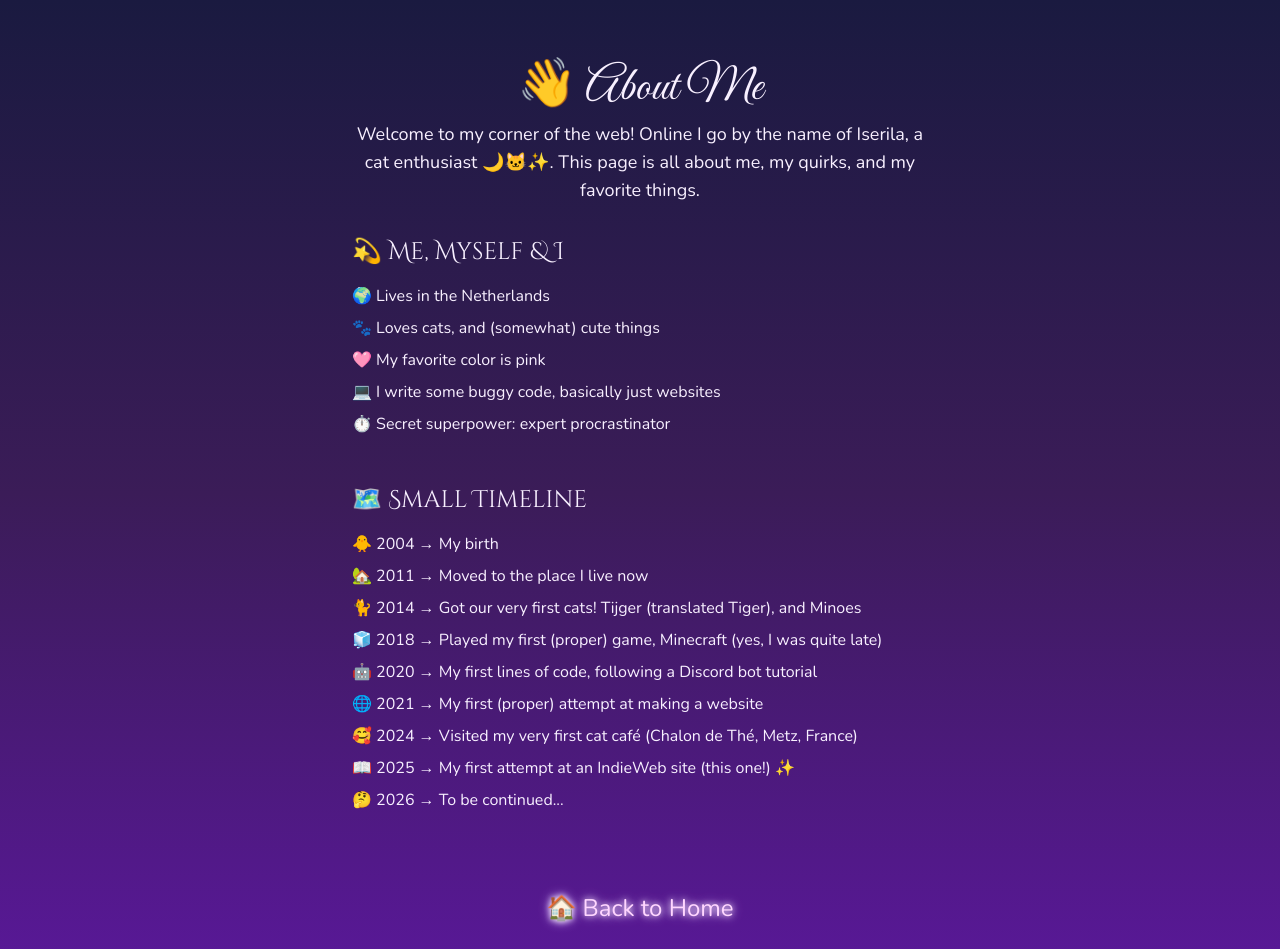
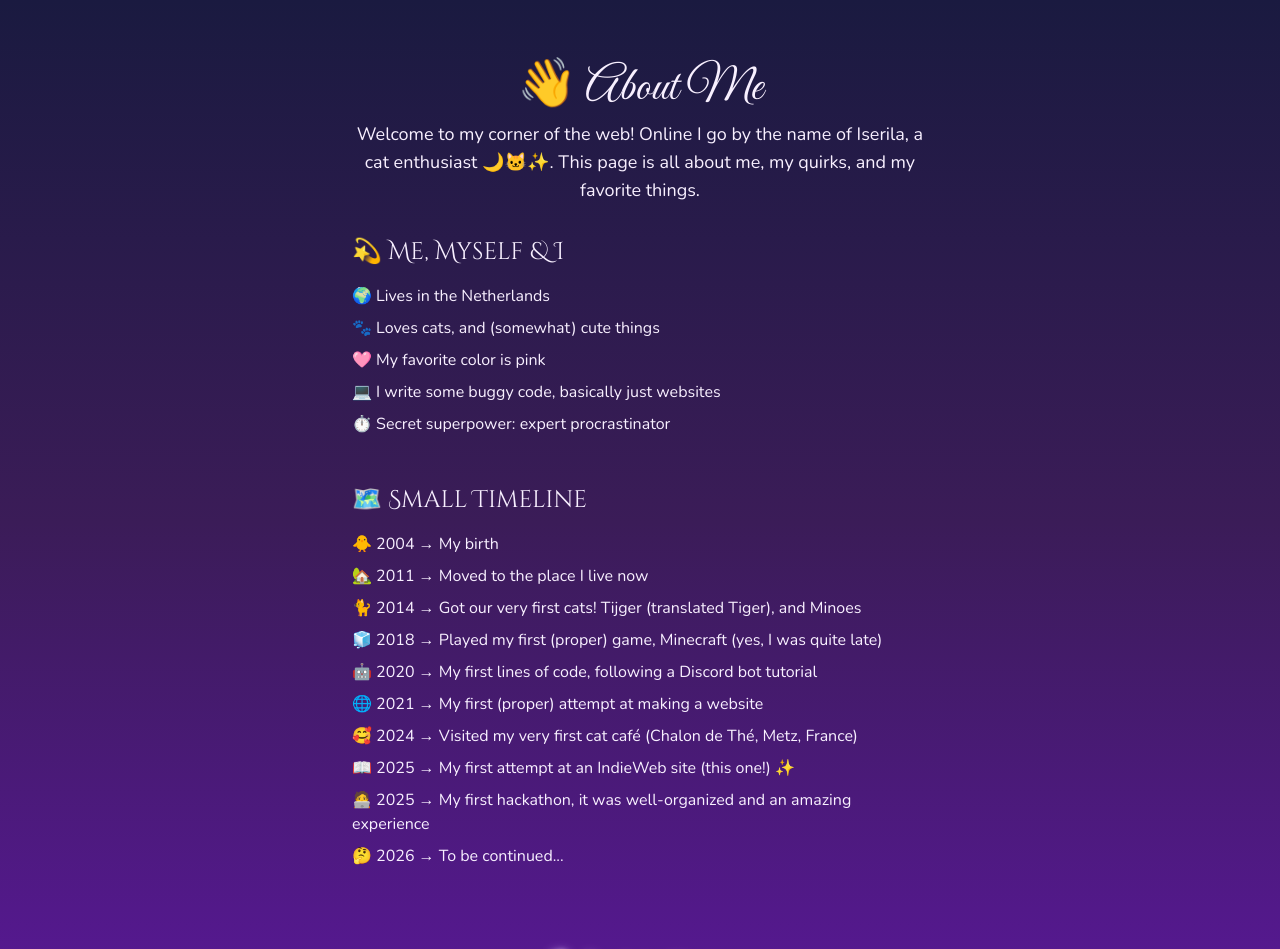
Before and after one commit to Iserila/personal-website, a SvelteKit app: page /about in a window 1280 px wide. Shown: the top 949 px of the page. Built offline with nearby package versions, Linux system fonts and the light colour scheme.

Commit message:
feat: add timeline entry

```diff
--- a/src/routes/about/+page.svelte
+++ b/src/routes/about/+page.svelte
@@ -41,6 +41,11 @@
 			text: 'My first attempt at an IndieWeb site (this one!) ✨'
 		},
 		{
+			emoji: '🧑‍💻',
+			year: 2025,
+			text: 'My first hackathon, it was well-organized and an amazing experience'
+		},
+		{
 			emoji: '🤔',
 			year: 2026,
 			text: 'To be continued...'
@@ -71,7 +76,7 @@
 </svelte:head>
 
 <div
-	class="bg-stars flex min-h-screen flex-col items-center justify-start gap-8 p-8 text-cosmic-sparkle px-2"
+	class="bg-stars flex min-h-screen flex-col items-center justify-start gap-8 p-8 px-2 text-cosmic-sparkle"
 >
 	<main>
 		<header class="mt-8 mb-8 text-center">
```
